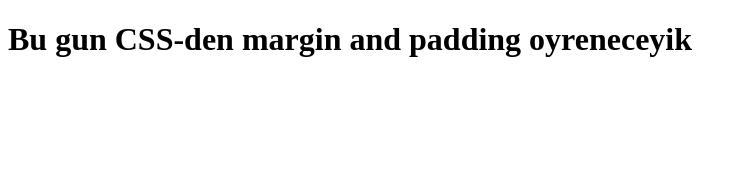
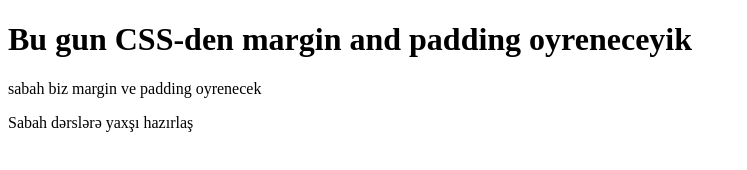
Before and after one commit to Konulhumbat/task, a plain HTML site: page index.html in a window 1280 px wide. Shown: the whole page, without its empty margins (0-747 px from the left). Drawn offline with Linux system fonts and the light colour scheme.

Commit message:
burada p etiketi elave etdik

```diff
--- a/index.html
+++ b/index.html
@@ -8,5 +8,7 @@
 </head>
 <body>
     <h1>Bu gun CSS-den margin and padding oyreneceyik</h1>
+    <p>sabah biz margin ve padding oyrenecek</p>
+    <p>Sabah dərslərə yaxşı hazırlaş</p>
 </body>
 </html>
```
